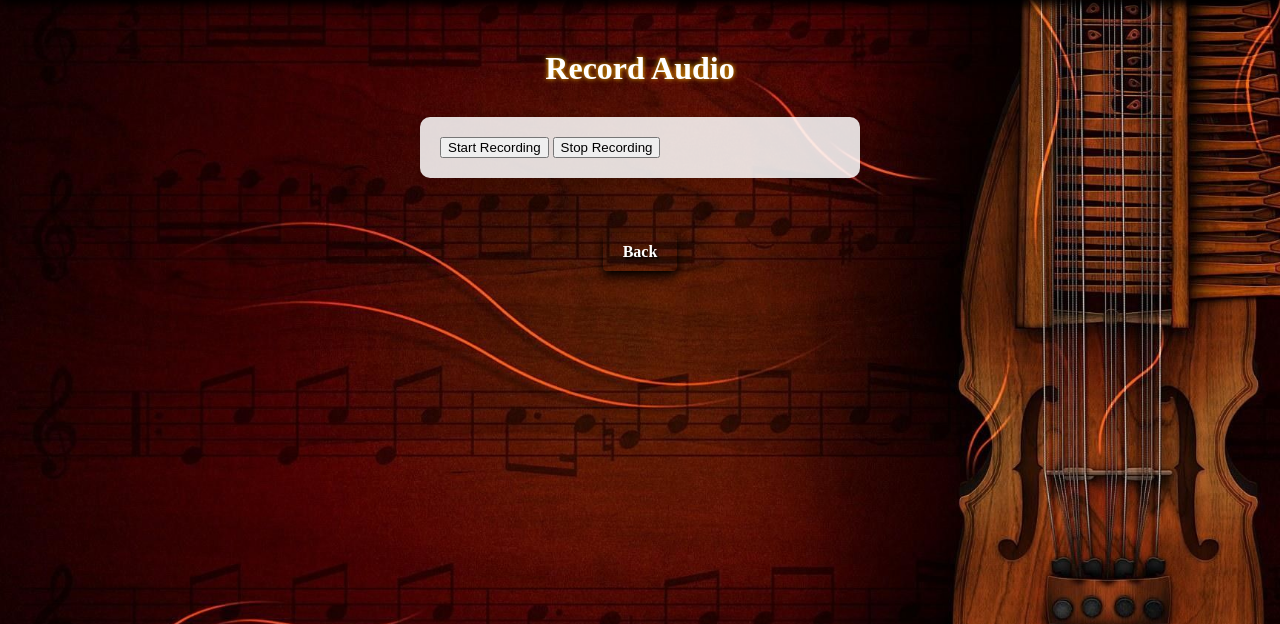
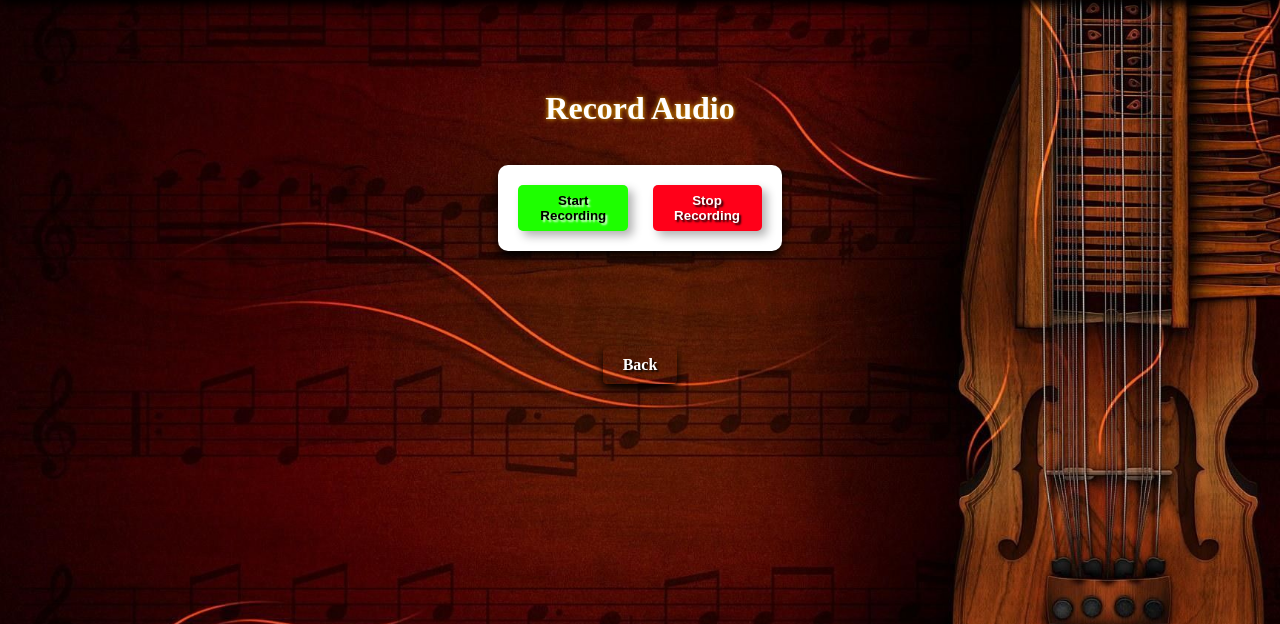
Before and after one commit to akhilraj9590/MAIN_PROJECT, a Django app: page /predictByRecord in a window 1280 px wide. Shown: the part 76-700 px from the top of the page. Run offline with Django 3.2, Linux system fonts and the light colour scheme; parts of the project's set-up code (start-up, migrations or seed data) failed here and were passed over.

Commit message:
added some html template changes

```diff
--- a/DjangoImplementation/RagaIdentification/RagaClassification/views.py
+++ b/DjangoImplementation/RagaIdentification/RagaClassification/views.py
@@ -223,7 +223,7 @@ def record_audio(request):
         return render(request, 'recordAudio.html', {'results': results,'raga':raga})
     else:
         raga='No raga identified'
-        results='.'
+        results=' --------'
         return render(request, 'recordAudio.html', {'results': results,'raga':raga})
 
 
@@ -242,6 +242,8 @@ loss, accuracy = model.evaluate(X_test, y_test)
 # Print the evaluation metrics
 print(f"Test loss: {loss:.4f}")
 print(f"Test accuracy: {accuracy:.4f}")
+
+
 from sklearn.metrics import confusion_matrix
 
 # Convert y_test to label-encoded format
@@ -256,51 +258,3 @@ y_pred_labels = np.argmax(y_pred, axis=1)
 # Compute the confusion matrix
 cm = confusion_matrix(y_test_labels, y_pred_labels)
 print("confusion_matrix",cm)
-
-# from sklearn.metrics import roc_curve, auc
-
-# # Convert y_test to label-encoded format
-# y_test_labels = np.argmax(y_test, axis=1)
-
-# # Make predictions on the test data
-# y_pred = model.predict(X_test)
-
-# # Compute ROC curve and AUC for each class
-# n_classes = y_test.shape[1]
-# fpr = dict()
-# tpr = dict()
-# roc_auc = dict()
-# for i in range(n_classes):
-#     fpr[i], tpr[i], _ = roc_curve(y_test_labels[:, i], y_pred[:, i])
-#     roc_auc[i] = auc(fpr[i], tpr[i])
-
-# # Compute micro-average ROC curve and AUC
-# fpr["micro"], tpr["micro"], _ = roc_curve(y_test_labels.ravel(), y_pred.ravel())
-# roc_auc["micro"] = auc(fpr["micro"], tpr["micro"])
-
-# import matplotlib.pyplot as plt
-
-# # Print ROC curves and AUC for each class
-# for i in range(n_classes):
-#     plt.figure()
-#     plt.plot(fpr[i], tpr[i], label='ROC curve (area = %0.2f)' % roc_auc[i])
-#     plt.plot([0, 1], [0, 1], 'k--')
-#     plt.xlim([0.0, 1.0])
-#     plt.ylim([0.0, 1.05])
-#     plt.xlabel('False Positive Rate')
-#     plt.ylabel('True Positive Rate')
-#     plt.title('Receiver Operating Characteristic for Class {}'.format(i))
-#     plt.legend(loc="lower right")
-#     plt.show()
-
-# # Print micro-average ROC curve and AUC
-# plt.figure()
-# plt.plot(fpr["micro"], tpr["micro"], label='micro-average ROC curve (area = %0.2f)' % roc_auc["micro"])
-# plt.plot([0, 1], [0, 1], 'k--')
-# plt.xlim([0.0, 1.0])
-# plt.ylim([0.0, 1.05])
-# plt.xlabel('False Positive Rate')
-# plt.ylabel('True Positive Rate')
-# plt.title('Receiver Operating Characteristic (micro-average)')
-# plt.legend(loc="lower right")
-# plt.show()
--- a/DjangoImplementation/RagaIdentification/templates/error.html
+++ b/DjangoImplementation/RagaIdentification/templates/error.html
@@ -58,7 +58,7 @@
 
       .close-btn {
         margin-top: 10%;
-        background-color: #22ff00;
+        background-color: #ff0000;
         color: #ffffff;
         border: none;
         border-radius: 10px;
@@ -68,7 +68,7 @@
       }
       .close-btn:hover{
         cursor: pointer;
-        background-color: #22ff00b8;
+        background-color: #ff0000b8;
 
       }
       .error-heading{
--- a/DjangoImplementation/RagaIdentification/templates/recordAudio.html
+++ b/DjangoImplementation/RagaIdentification/templates/recordAudio.html
@@ -37,15 +37,21 @@
         margin-bottom: 30px;
         color: #fff;
         text-shadow: 0 0 5px rgb(255, 191, 0);
+        margin-top: 7%;
       }
 
       form {
-        width: 400px;
-        margin: 0 auto;
-        background-color: rgba(255, 255, 255, 0.85);
+        width: 19%;
+        margin:  auto;
+        background-color: rgb(255, 255, 255);
         border-radius: 10px;
         padding: 20px;
         box-shadow: 0 0 10px rgba(0, 0, 0, 0.2);
+        justify-content: center;
+        display: flex;
+        box-shadow: 0 5px 10px rgb(0, 0, 0);
+        margin-top: 3%;
+
       }
 
       label {
@@ -143,6 +149,39 @@
       .button:hover {
         font-size: 18px;
       }
+      .rec-btn {
+        background-color: #1eff00;
+        color: #000000;
+        padding: 4px 10px;
+        border: none;
+        border-radius: 5px;
+        cursor: pointer;
+        font-weight: bold;
+        box-shadow: 5px 5px 10px rgb(0, 0, 0,0.3);
+        text-shadow: 2px 2px 2px rgba(255, 255, 255, 0.9);
+
+      }
+
+      .rec-btn:hover {
+        background-color: #39c823;
+      }
+      .cancel-btn {
+        background-color: #ff0019;
+        color: #ffffff;
+        padding: 8px 10px;
+        border: none;
+        border-radius: 5px;
+        cursor: pointer;
+        font-weight: bold;
+        margin-left: 10%;
+        box-shadow: 5px 5px 10px rgb(0, 0, 0,0.3);
+        text-shadow: 2px 2px 2px rgba(0, 0, 0, 0.9);
+
+      }
+
+      .cancel-btn:hover {
+        background-color: #c82333;
+      }
 
       @media screen and (max-width: 480px) {
         form {
@@ -160,8 +199,8 @@
 
       <form method="post" action="{% url 'record_audio' %}">
         {% csrf_token %}
-        <button id="start-btn" onclick="start_record()">Start Recording</button>
-        <button id="stop-btn" onclick="stop_record()">Stop Recording</button>
+        <button id="start-btn" class="rec-btn" onclick="start_record()">Start Recording</button> <br>
+        <button id="stop-btn" class="cancel-btn" vonclick="stop_record()">Stop Recording</button>
 
       </form>
 
```
Also changed, not shown: DjangoImplementation/RagaIdentification/templates/uploadAudio.html (+21 -8 lines), DjangoImplementation/RagaIdentification/static/images/bg4.jpg (added), 1 other file.
